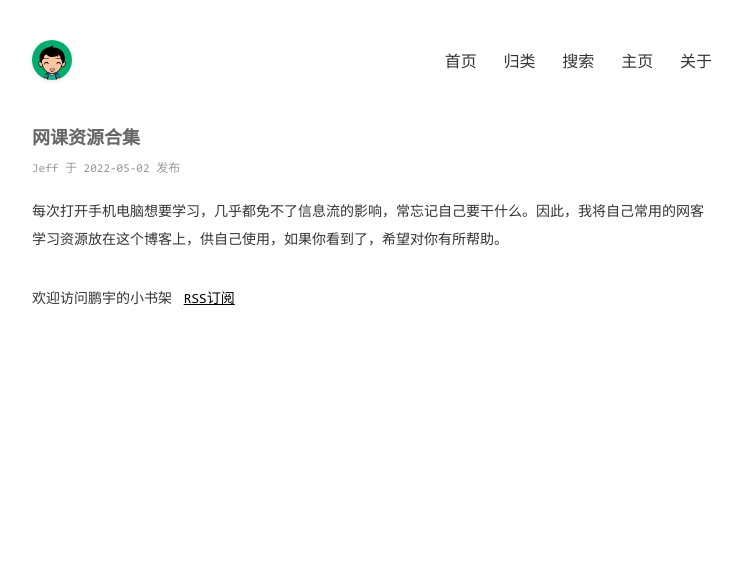
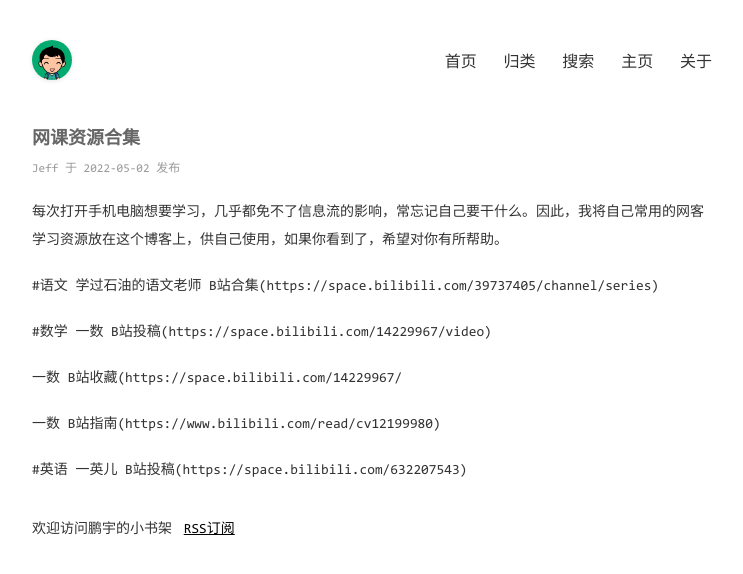
Before and after one commit to PengyuJiang/PenguJiang.github.io, a Jekyll site: the page built from _posts/2022-05-02-网课资料.md, in a window 1280 px wide. Shown: the top 574 px of the page, without its empty margins (268-1011 px from the left). Built offline with Jekyll 4.4.1, drawn with Linux system fonts in a browser that asks for light colours.

Commit message:
update _posts/2022-05-02-网课资料.md.

```diff
--- a/_posts/2022-05-02-网课资料.md
+++ b/_posts/2022-05-02-网课资料.md
@@ -4,3 +4,16 @@ title: 网课资源合集
 categories: [资源]
 ---
 每次打开手机电脑想要学习，几乎都免不了信息流的影响，常忘记自己要干什么。因此，我将自己常用的网客学习资源放在这个博客上，供自己使用，如果你看到了，希望对你有所帮助。
+
+#语文
+学过石油的语文老师 B站合集(https://space.bilibili.com/39737405/channel/series)
+
+#数学
+一数 B站投稿(https://space.bilibili.com/14229967/video)
+
+一数 B站收藏(https://space.bilibili.com/14229967/
+
+一数 B站指南(https://www.bilibili.com/read/cv12199980)
+
+#英语
+一英儿 B站投稿(https://space.bilibili.com/632207543)
```
